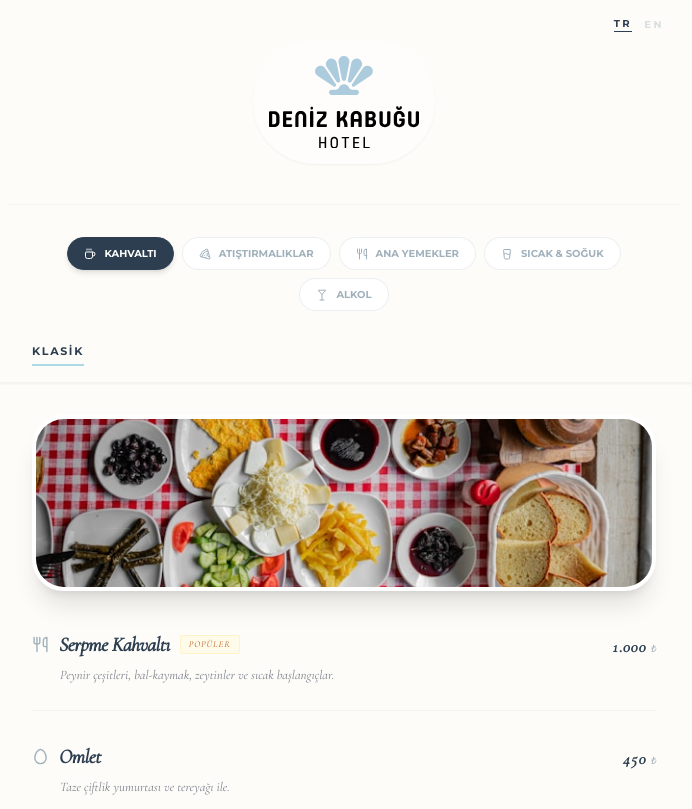
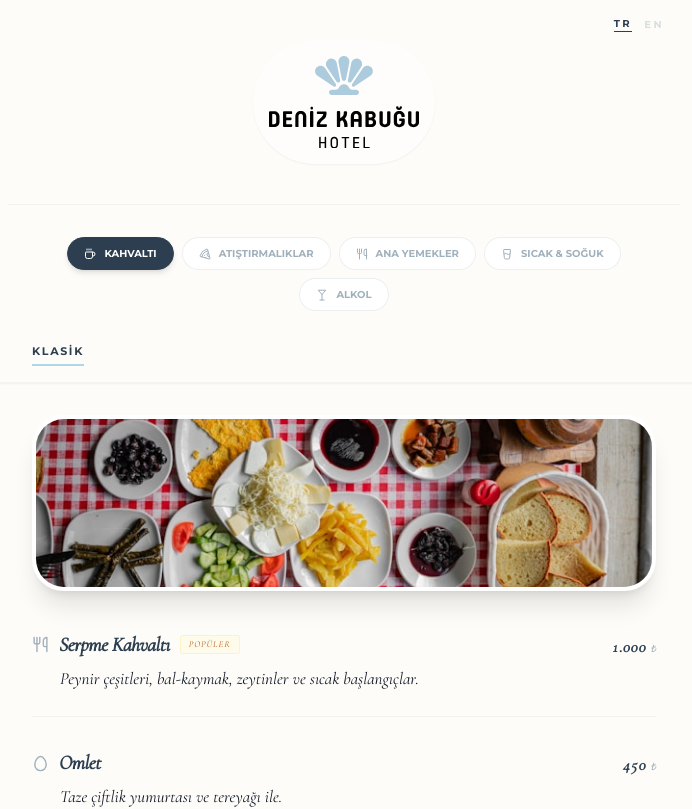
Before and after one commit to ozcantaga/Denizkabugu-hotel, a Nuxt app: page / in a window 1280 px wide. Shown: the top 809 px of the page, without its empty margins (296-988 px from the left). Built offline with nearby package versions, Linux system fonts and the light colour scheme.

Commit message:
güncel proje v3

```diff
--- a/app/components/MenuList.vue
+++ b/app/components/MenuList.vue
@@ -58,7 +58,7 @@ const safeT = (key: string | undefined) => {
           </span>
         </div>
 
-        <p v-if="item.ingredients" class="font-serif italic text-[13px] text-gray-500/90 leading-relaxed pl-7 max-w-xl group-hover:text-hotel-dark transition-colors">
+        <p v-if="item.ingredients" class="font-serif italic text-[17px] text-gray-900  leading-relaxed pl-7 max-w-xl group-hover:text-hotel-dark transition-colors">
           {{ safeT(item.ingredients) }}
         </p>
 
```
